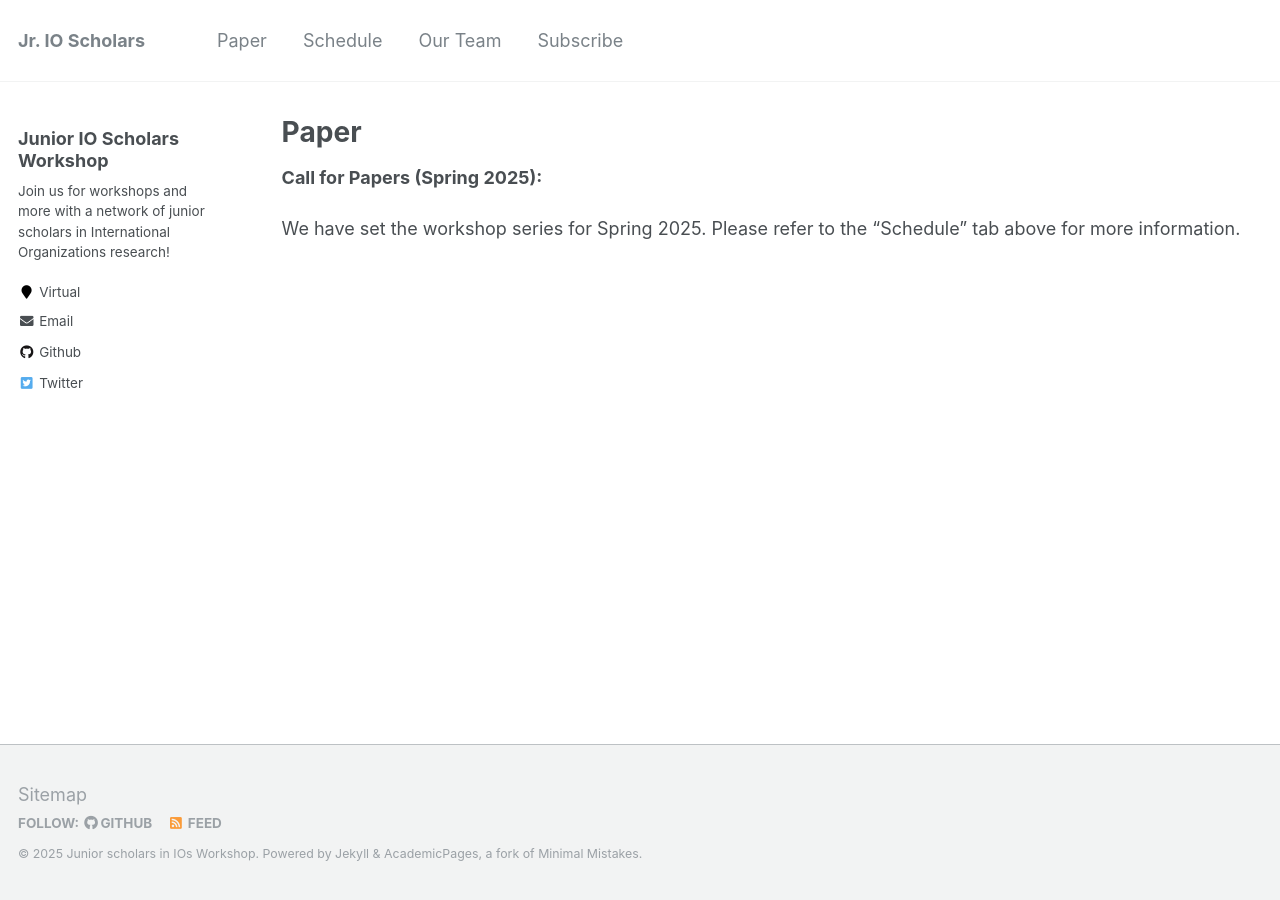
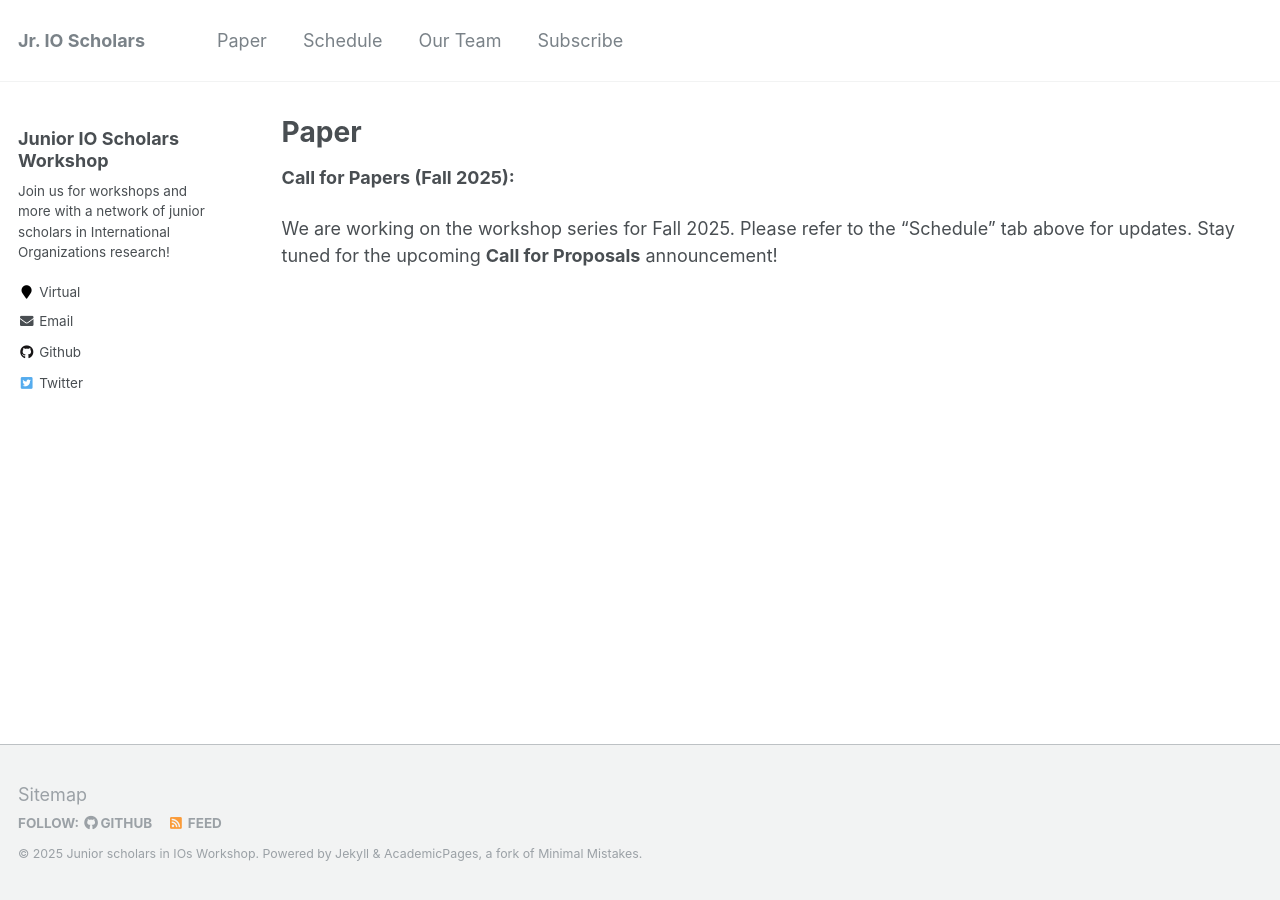
Before and after one commit to IO-workshop/IO-workshop.github.io, a Jekyll site: the page built from _pages/paper.md, in a window 1280 px wide. Built offline with Jekyll 4.4.1, drawn with Linux system fonts in a browser that asks for light colours.

Commit message:
Update paper.md

```diff
--- a/_pages/paper.md
+++ b/_pages/paper.md
@@ -5,9 +5,10 @@ permalink: /paper/
 author_profile: true
 ---
 
-**Call for Papers (Spring 2025):**
+**Call for Papers (Fall 2025):**
 
-We have set the workshop series for Spring 2025. Please refer to the "Schedule" tab above for more information.
+We are working on the workshop series for Fall 2025. Please refer to the “Schedule” tab above for updates.
+Stay tuned for the upcoming **Call for Proposals** announcement!
 
 <!-- The Junior IO Scholars Workshop is a virtual, interdisciplinary, graduate-student-run workshop where graduate students, pre- and post-docs, and junior faculty can present and solicit feedback on their work. This workshop will be an opportunity to receive substantive feedback from peers and leaders in the field, and to develop a community of scholars with shared research interests. We are excited to be soliciting calls for participation for our second year!
 
```
